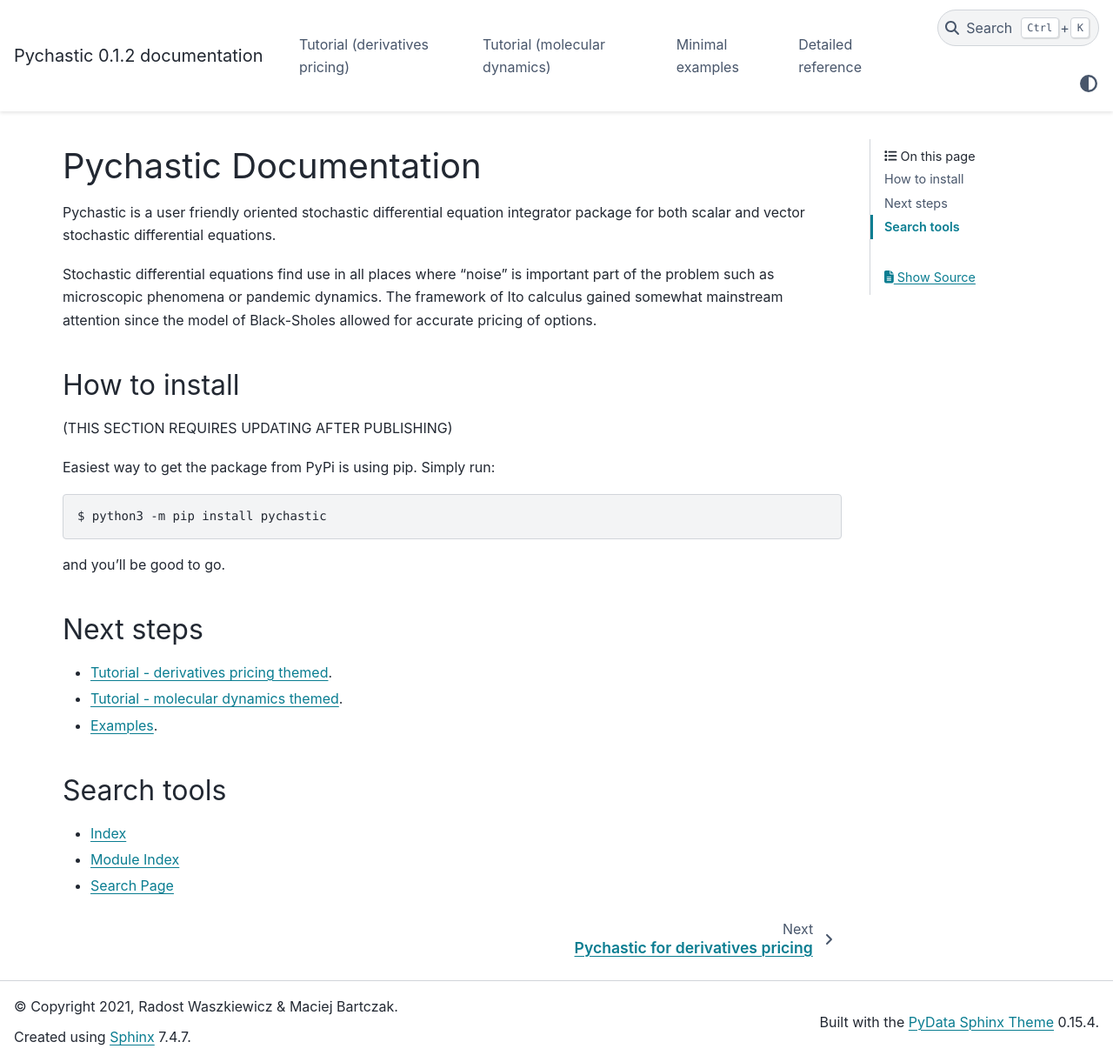
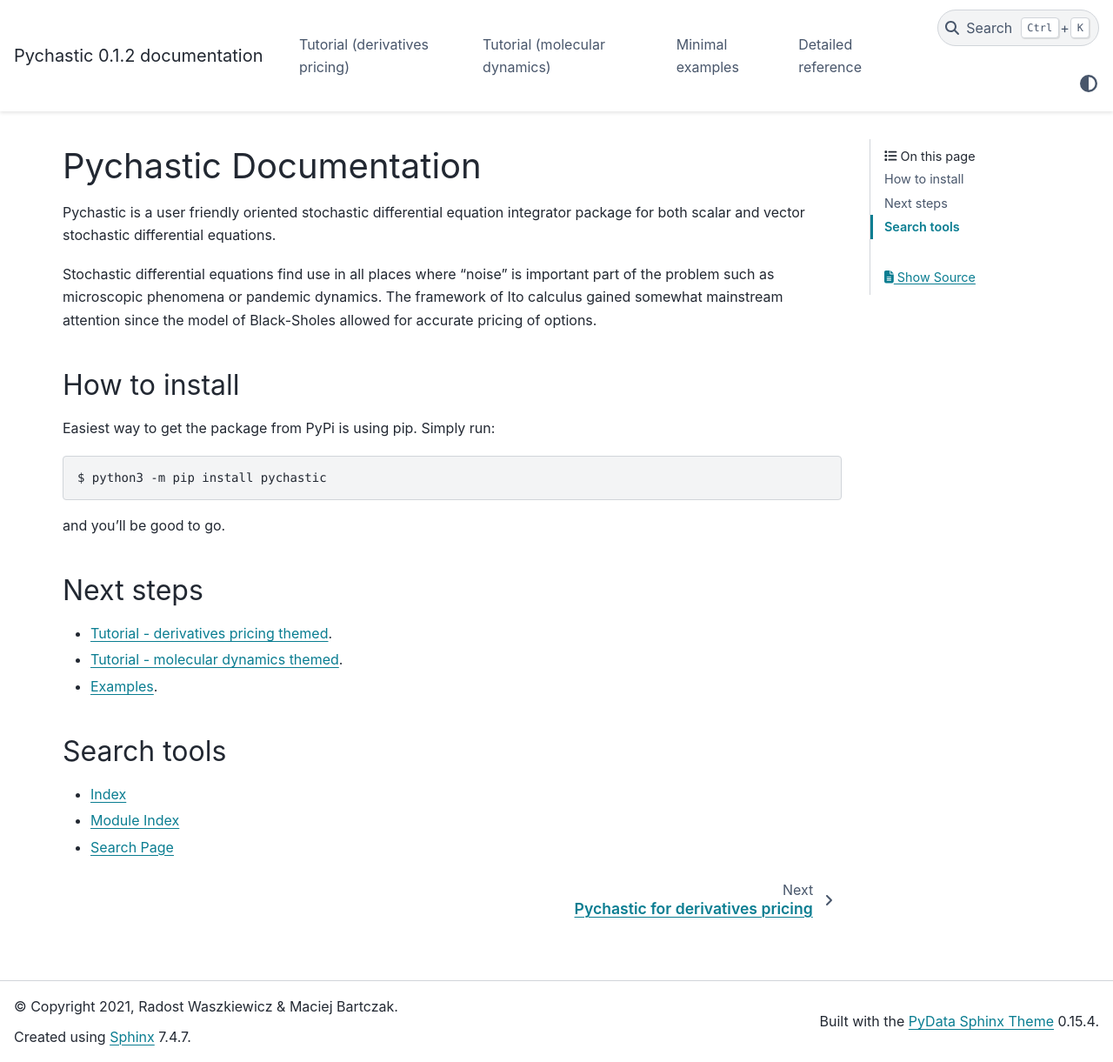
Before and after one commit to RadostW/stochastic, a Sphinx documentation site: the page built from docs/source/index.rst, in a window 1280 px wide and 1221 px high. Shown: the whole window at 87% size. Built offline with Sphinx 7.4.7 and the PyData theme 0.15.4, drawn with Linux system fonts in a browser that asks for light colours.

Commit message:
Minor fix in docs

```diff
--- a/docs/source/index.rst
+++ b/docs/source/index.rst
@@ -23,8 +23,6 @@ options.
 How to install
 ''''''''''''''
 
-(THIS SECTION REQUIRES UPDATING AFTER PUBLISHING)
-
 Easiest way to get the package from PyPi is using pip. Simply run:
 
 .. prompt:: bash $ auto
```
